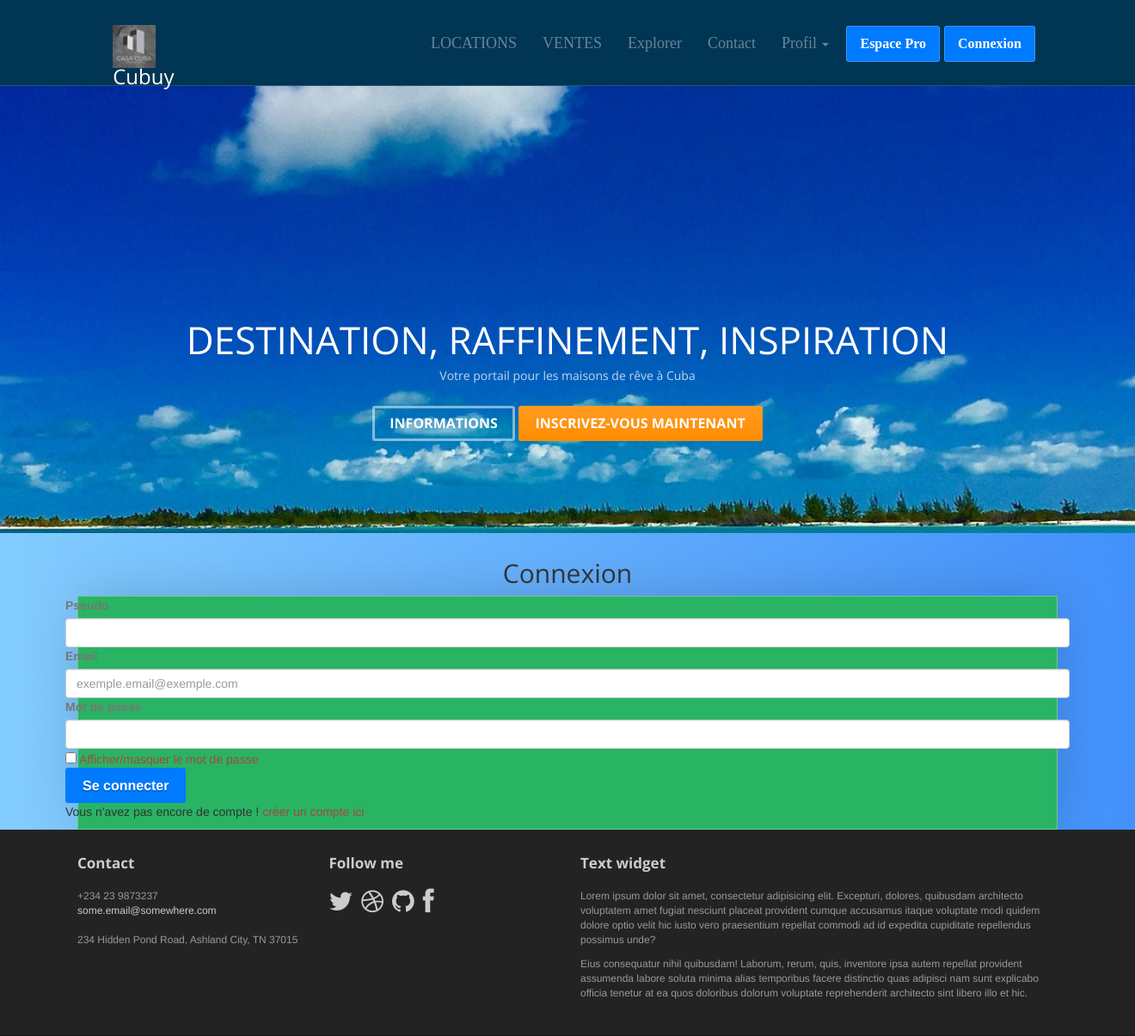
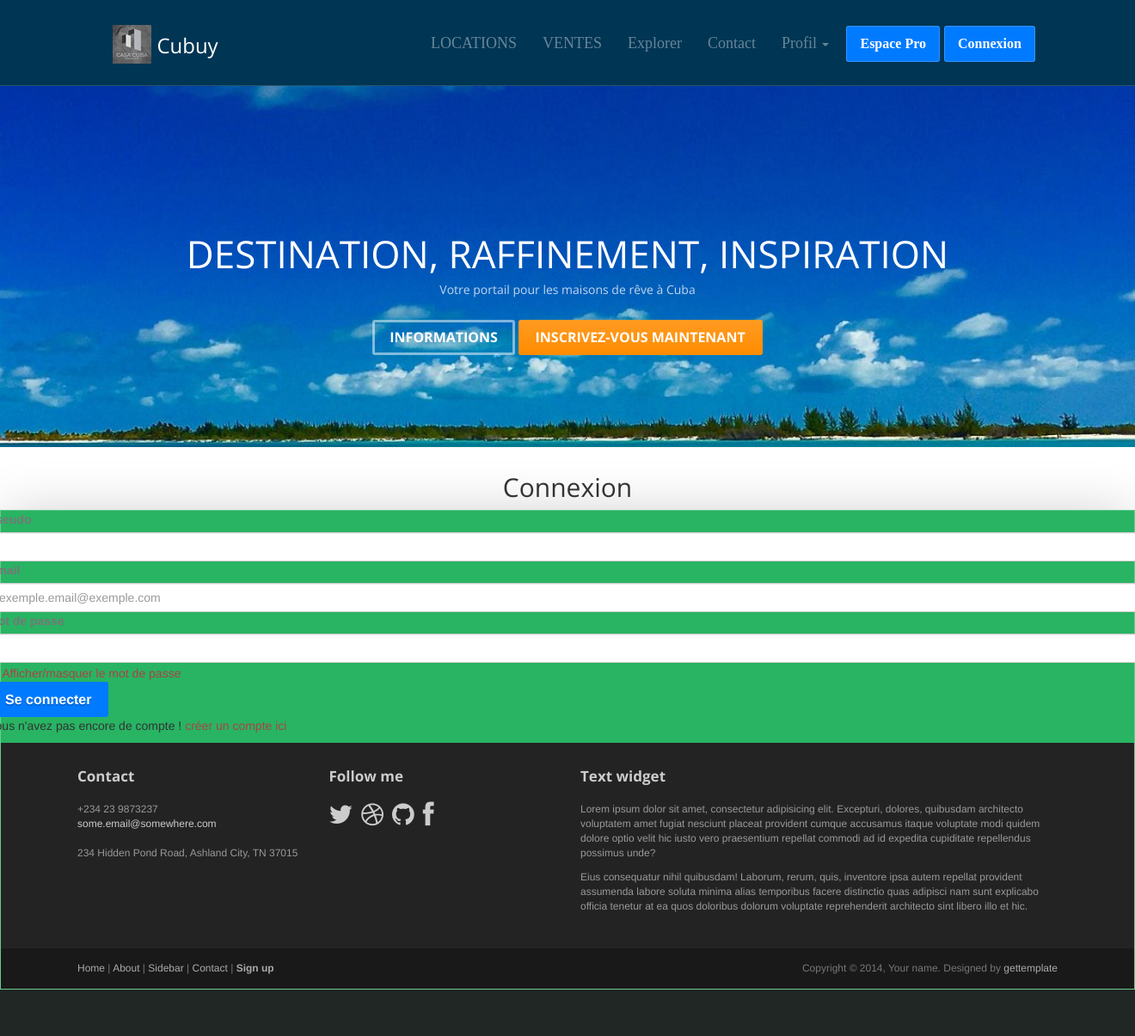
Before and after one commit to cubahitman/projet-CasaCuba, a PHP site: page /authentification.php in a window 1320 px wide; the page is wider, and only the part inside the window is pictured. Shown: the top 1205 px of that part at 86% size. After the commit the page ends 1151 px from the top of that part, so only its background shows below. Run offline with PHP 8.4, Linux system fonts and the light colour scheme; some libraries are stand-ins or nearby versions.

Commit message:
front prend forme

```diff
--- a/assets/css/style.css
+++ b/assets/css/style.css
@@ -61,6 +61,14 @@
 
 }
 
+.body {
+    background-attachment: fixed;
+    /* height: 100vh; */
+    background-image: url('https://source.unsplash.com/-c4Stt0rvQ8o');
+    background-size: cover;
+    background-position: center;
+
+}
 
 
 .titres {
@@ -141,6 +149,10 @@
 
 .bg-claire {
     background-color: #d9f7f7c9;
+}
+
+.bg-rouge {
+    background-color: rgb(229, 5, 5);
 }
 
 .encadrage {
@@ -307,6 +319,7 @@
     /* height: 100svh; */
     display: grid;
     place-items: center;
+
 }
 
 .list {
@@ -318,6 +331,7 @@
 
     &:hover .item:not(:hover)::after {
         background-color: rgba(0, 0, 0, 0.6);
+
     }
 
     & .item {
--- a/authentification.php
+++ b/authentification.php
@@ -1,12 +1,7 @@
 <?php
 
 require_once "inc/funtions.inc.php";
-echo '<br>
-<br>
-<br>
-<br>
-<br>';
-
+ob_end_flush();
 $info = '';
 
 if (!empty($_POST)) {
@@ -15,7 +10,6 @@
     $verif = true;
 
     foreach ($_POST as $value) {
-
 
         if (empty($value)) {
 
@@ -26,17 +20,14 @@
     if (!$verif) {
         // debug($_POST);
 
-
         $info = alert("Veuillez renseigner tout les champs", "danger");
     } else {
 
-        // debug($_POST);
         $pseudo = isset($_POST['pseudo']) ? $_POST['pseudo'] : null;
         $email = isset($_POST['email']) ? $_POST['email'] : null;
         $mdp = isset($_POST['mdp']) ? $_POST['mdp'] : null;
 
         $user = checkUser($email, $pseudo);
-        // debug($user);
 
         if ($user) {
 
@@ -48,75 +39,59 @@
             } else {
                 $info = alert("Les identifiants sont incorrectes", "danger");
             }
+        } else {
+            $info = alert("Les identifiants sont incorrectes", "danger");
         }
-
-        // } else {
-        //     $info = alert("Les identifiants sont incorrectes", "danger");
-
-
-        // }
-
-
-
-
-
     }
 }
 
 $title = "Authentification";
 require_once "inc/header.inc.php";
+
 ?>
 
+<main>
+    <div>
+        <h2 class="text-center">Connexion</h2>
+    </div>
 
 
-<main class="  font_encadrage ">
-
-    <div class=" container fs-5  ">
-        <h2 class=" text-center ">Connexion</h2>
-
+    <form method="post" class="box">
+        <div class="row">
+            <div class="col-6 mb-3">
+                <label for="pseudo" class="form-label">Pseudo</label>
+                <input type="text" class="form-control w-100" id="pseudo" name="pseudo">
+            </div>
+            <div class="col-6 mb-3">
+                <label for="email" class="form-label">Email</label>
+                <input type="email" class="form-control w-100" id="email" name="email" placeholder="exemple.email@exemple.com">
+            </div>
+        </div>
+        <div class="row">
+            <div class="col-6 mb-3">
+                <label for="mdp" class="form-label">Mot de passe</label>
+                <input type="password" class="form-control" id="mdp" name="mdp">
+                <input type="checkbox" onclick="showPass()"> <span class="text-danger">Afficher/masquer le mot de passe</span>
+            </div>
+        </div>
+        <div class="row">
+            <div class="col-12">
+                <button class="btn btn-danger btn-lg w-100" type="submit">Se connecter</button>
+                <p class="mt-5">Vous n'avez pas encore de compte ! <a href="register.php" class=" text-danger">créer un compte ici</a></p>
+            </div>
+        </div>
         <?php
 
         echo $info;
 
         ?>
 
-        <form method="post" class="box">
-            <div class="row">
-                <div class="col-6 mb-5">
-                    <label for="pseudo" class="form-label mb-3">Pseudo</label>
-                    <input type="text" class="form-control fs-5 w-100 fs-5" id="pseudo" name="pseudo">
-                </div>
-                <div class="col-6 mb-5">
-                    <label for="email" class="form-label">Email</label>
-                    <input type="email" class="form-control fs-5 w-100 fs-5" id="email" name="email" placeholder="exemple.email@exemple.com">
-                </div>
-            </div>
-            <div class="row">
-                <div class="col-6 mb-5">
-                    <label for="mdp" class="form-label fs-5 mb-3">Mot de passe</label>
-                    <input type="password" class="form-control fs-5 mb-3" id="mdp" name="mdp">
-                    <input type="checkbox" onclick="showPass()"> <span class="text-danger">Afficher/masquer le mot de passe</span>
-                </div>
-            </div>
-            <div class="row">
-                <div class="col-12 ">
-                    <button class="btn btn-danger btn-lg  w-100" type="submit">Se connecter</button>
-                    <p class="mt-5">Vous n'avez pas encore de compte ! <a href="register.php" class=" text-danger">créer un compte ici</a></p>
-                </div>
-            </div>
-        </form>
-
-    </div>
-
-
-</main>
 
 
 
+        <?php
+        require_once "inc/footer.inc.php";
 
 
-
-<?php
-require_once "inc/footer.inc.php";
-
-?>
+        ?>
+</main>
--- a/contact.php
+++ b/contact.php
@@ -88,12 +88,8 @@
 
 
 
-<?php
-require_once "inc/footer.inc.php";
 
 
-?>
-</footer>
 
 
 
@@ -112,7 +108,7 @@
 
 
 
-</main>
+
 
 <?php
 require_once "inc/footer.inc.php";
--- a/inc/funtions.inc.php
+++ b/inc/funtions.inc.php
@@ -28,13 +28,14 @@
 function alert(string $contenu, string $class)
 {
 
-    return "<div class='alert alert-$class alert-dismissible fade show text-center w-50 m-auto mb-5' role='alert'>
+    return "<div class='alert alert-$class  text-center w-50 m-auto mb-5' role='alert'>
         $contenu
 
-            <button type='button' class='btn-close' data-bs-dismiss='alert' aria-label='Close'></button>
+            <button type='button' class='btn btn-close' data-bs-dismiss='alert' aria-label='Close'></button>
 
         </div>";
 }
+
 ///////////////////////////// Fonction de déconnexion/////////////////////////
 /**
  * funtion qui deconecte le users
```
Also changed, not shown: annoceLocation.php (+13 -11 lines), annonceVente.php (+14 -10 lines), assets/css/modals.css (added, +15 -0 lines), explorer.php (+28 -5 lines), index.php (+7 -22 lines), register.php (+9 -5 lines).
